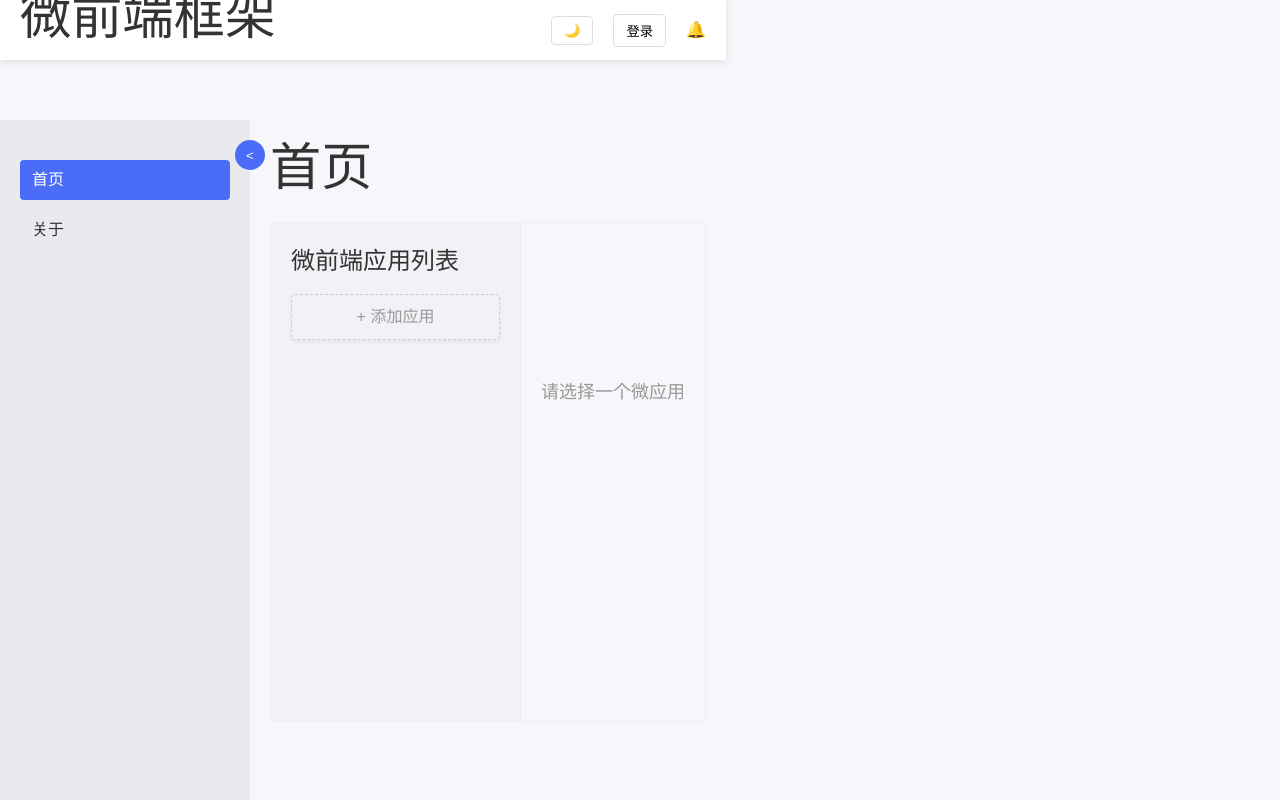
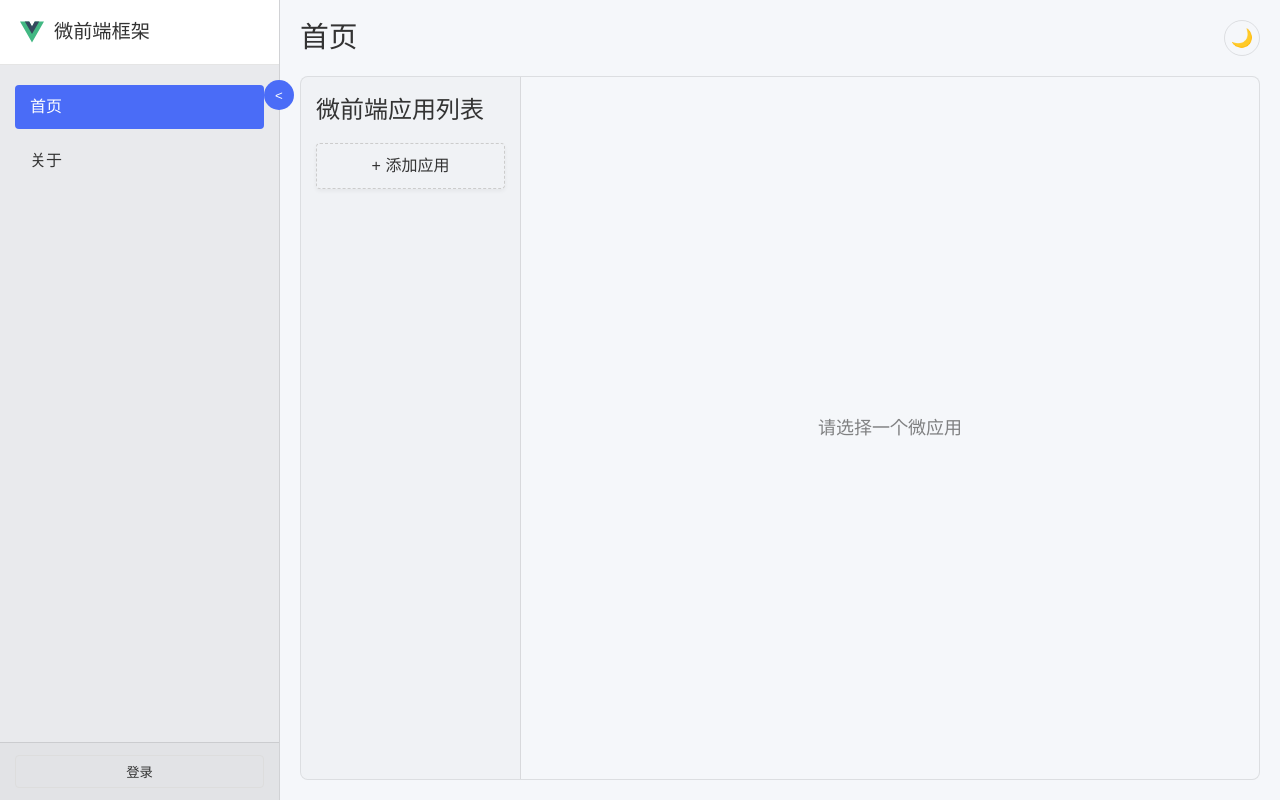
Before and after one commit to PhoenixWing321/phoinex-micro-front, a Vue app: page / in a window 1280 px wide. Built offline with nearby package versions, Linux system fonts and the light colour scheme; what wujie-vue3 would draw is missing.

Commit message:
样式调整，切换样式放到首页。其他改进

```diff
--- a/src/App.vue
+++ b/src/App.vue
@@ -1,44 +1,60 @@
-<script setup lang="ts">
-import { useFrameworkStore } from './store/framework'
-import FrameworkHeader from './components/FrameworkHeader.vue'
-
-const store = useFrameworkStore()
-</script>
-
 <template>
   <div class="app-container" :data-theme="store.currentTheme">
-    <FrameworkHeader />
-    <div class="main-content">
-      <div class="sidebar" :class="{ collapsed: store.sidebarCollapsed }">
-        <button @click="store.toggleSidebar" class="toggle-btn">
+    <!-- 左侧边栏 -->
+    <div class="sidebar" :class="{ 'collapsed': store.sidebarCollapsed }">
+      <!-- 顶部标题和控制区 -->
+      <FrameworkHeader @toggle-sidebar="toggleSidebar" />
+
+      <button @click="toggleSidebar" class="toggle-btn">
         {{ store.sidebarCollapsed ? '>' : '<' }}
       </button>
+
+      <!-- 中间导航区 -->
       <nav>
         <router-link to="/">首页</router-link>
         <router-link to="/about">关于</router-link>
       </nav>
+
+      <!-- 底部用户区 -->
+      <UserPanel />
     </div>
-      <div class="content">
+
+    <!-- 右侧内容区 -->
+    <div class="content-wrapper">
       <router-view />
     </div>
   </div>
-  </div>
 </template>
+
+<script setup lang="ts">
+import { useFrameworkStore } from './store/framework'
+import FrameworkHeader from './components/FrameworkHeader.vue'
+import UserPanel from './components/UserPanel.vue'
+
+const store = useFrameworkStore()
+
+// 切换侧边栏状态
+const toggleSidebar = () => {
+  store.toggleSidebar()
+}
+</script>
 
 <style>
 :root {
   --primary-color: #4a6cf7;
   --background-color: #f5f7fa;
   --text-color: #333;
-  --sidebar-width: 250px;
-  --sidebar-collapsed-width: 60px;
+  --sidebar-width: 280px;
+  --sidebar-collapsed-width: 80px;
   --header-height: 60px;
+  --border-color: rgba(0, 0, 0, 0.1);
 }
 
 :root[data-theme="dark"] {
   --primary-color: #6d8eff;
   --background-color: #1a1a1a;
   --text-color: #f0f0f0;
+  --border-color: rgba(255, 255, 255, 0.1);
 }
 
 * {
@@ -47,30 +63,51 @@ const store = useFrameworkStore()
   box-sizing: border-box;
 }
 
+html, body, #app {
+  width: 100%;
+  height: 100%;
+  margin: 0;
+  padding: 0;
+  overflow: hidden;
+}
+
 body {
   font-family: 'Arial', sans-serif;
   background-color: var(--background-color);
   color: var(--text-color);
 }
 
+#app {
+  display: flex;
+  flex-direction: column;
+  width: 100%;
+  height: 100%;
+}
+
 .app-container {
   display: flex;
-  flex-direction: column;
-  min-height: 100vh;
-}
-
-.main-content {
-  display: flex;
-  flex: 1;
-  padding-top: var(--header-height);
+  width: 100%;
+  height: 100vh;
+  overflow: hidden;
+  position: relative;
+  background-color: var(--background-color);
+  color: var(--text-color);
 }
 
 .sidebar {
   width: var(--sidebar-width);
+  height: 100%;
   background-color: rgba(0, 0, 0, 0.05);
-  transition: width 0.3s;
+  transition: width 0.3s ease;
   position: relative;
-  padding: 20px;
+  display: flex;
+  flex-direction: column;
+  border-right: 1px solid var(--border-color);
+  flex-shrink: 0; /* 防止侧边栏被压缩 */
+  z-index: 10;
+  position: absolute;
+  left: 0;
+  top: 0;
 }
 
 .sidebar.collapsed {
@@ -80,7 +117,7 @@ body {
 .toggle-btn {
   position: absolute;
   right: -15px;
-  top: 20px;
+  top: 80px;
   width: 30px;
   height: 30px;
   border-radius: 50%;
@@ -88,12 +125,23 @@ body {
   color: white;
   border: none;
   cursor: pointer;
-  z-index: 10;
+  z-index: 20;
 }
 
-.content {
+.content-wrapper {
   flex: 1;
   padding: 20px;
+  overflow-y: auto;
+  height: 100%;
+  margin-left: var(--sidebar-width);
+  transition: margin-left 0.3s;
+  width: calc(100% - var(--sidebar-width));
+  background-color: var(--background-color);
+}
+
+.sidebar.collapsed ~ .content-wrapper {
+  margin-left: var(--sidebar-collapsed-width);
+  width: calc(100% - var(--sidebar-collapsed-width));
 }
 
 nav {
@@ -101,14 +149,18 @@ nav {
   flex-direction: column;
   gap: 10px;
   margin-top: 20px;
+  padding: 0 15px;
+  overflow-y: auto;
+  flex: 1;
 }
 
 nav a {
   color: var(--text-color);
   text-decoration: none;
-  padding: 8px 12px;
+  padding: 10px 15px;
   border-radius: 4px;
   transition: background-color 0.3s;
+  white-space: nowrap;
 }
 
 nav a:hover, nav a.router-link-active {
@@ -119,5 +171,14 @@ nav a:hover, nav a.router-link-active {
 .sidebar.collapsed nav a {
   overflow: hidden;
   white-space: nowrap;
+  padding: 10px 5px;
+  display: flex;
+  justify-content: center;
+  font-size: 0.9rem;
+}
+
+:root[data-theme="dark"] .sidebar {
+  background-color: rgba(255, 255, 255, 0.03);
+  border-right-color: var(--border-color);
 }
 </style>
--- a/src/components/FrameworkHeader.vue
+++ b/src/components/FrameworkHeader.vue
@@ -1,29 +1,21 @@
 <template>
   <header class="framework-header">
-    <div class="logo">
-      <h1>微前端框架</h1>
+    <div class="logo"
+         :class="{ 'logo-collapsed': store.sidebarCollapsed }"
+         @click="$emit('toggle-sidebar')"
+         title="点击切换侧边栏">
+      <div class="vue-logo" :class="{ 'vue-logo-collapsed': store.sidebarCollapsed }">
+        <svg xmlns="http://www.w3.org/2000/svg" viewBox="0 0 196.32 170.02" width="24" height="24">
+          <path fill="#42b883" d="M120.83 0L98.16 39.26 75.49 0H0l98.16 170.02L196.32 0h-75.49z"/>
+          <path fill="#35495e" d="M120.83 0L98.16 39.26 75.49 0H39.26l58.9 102.01L157.06 0h-36.23z"/>
+        </svg>
+      </div>
+      <h1 v-show="!store.sidebarCollapsed">微前端框架</h1>
     </div>
 
-    <div class="controls">
-      <!-- 主题切换 -->
-      <button @click="toggleTheme" class="theme-toggle">
-        {{ store.currentTheme === 'light' ? '🌙' : '☀️' }}
-      </button>
-
-      <!-- 用户信息 -->
-      <div class="user-info">
-        <template v-if="store.isLoggedIn">
-          <span>欢迎，{{ store.username }}</span>
-          <button @click="handleLogout" class="logout-btn">登出</button>
-        </template>
-        <button v-else @click="handleLogin" class="login-btn">登录</button>
-      </div>
-
-      <!-- 消息通知 -->
-      <div class="notifications">
-        <span class="icon">🔔</span>
-        <span v-if="unreadMessages.length" class="badge">{{ unreadMessages.length }}</span>
-      </div>
+    <!-- 消息通知 -->
+    <div class="notifications" v-if="unreadMessages > 0">
+      <span class="badge">{{ unreadMessages }}</span>
     </div>
   </header>
 </template>
@@ -33,77 +25,76 @@ import { computed } from 'vue'
 import { useFrameworkStore } from '../store/framework'
 import type { SystemMessage } from '../types/framework'
 
+// 定义组件可以发出的事件
+defineEmits(['toggle-sidebar'])
+
 // 使用框架store
 const store = useFrameworkStore()
 
 // 计算未读消息
-const unreadMessages = computed((): SystemMessage[] => {
-  return store.systemMessages.filter(msg => !msg.read)
+const unreadMessages = computed(() => {
+  return store.systemMessages.filter(msg => !msg.read).length
 })
-
-// 切换主题
-const toggleTheme = (): void => {
-  const newTheme = store.currentTheme === 'light' ? 'dark' : 'light'
-  store.setTheme(newTheme)
-}
-
-// 模拟登录
-const handleLogin = (): void => {
-  // 实际应用中这里会有登录逻辑
-  store.login({
-    username: '测试用户',
-    role: 'user',
-    id: 1
-  })
-  store.addSystemMessage('登录成功！')
-}
-
-// 登出
-const handleLogout = (): void => {
-  store.logout()
-  store.addSystemMessage('您已安全登出')
-}
 </script>
 
 <style scoped>
 .framework-header {
+  padding: 15px;
+  background-color: var(--header-bg, rgba(0, 0, 0, 0.03));
+  border-bottom: 1px solid rgba(0, 0, 0, 0.1);
   display: flex;
   justify-content: space-between;
   align-items: center;
-  padding: 0 20px;
-  height: 60px;
-  background-color: var(--header-bg, #fff);
-  box-shadow: 0 2px 8px rgba(0, 0, 0, 0.1);
 }
 
-.controls {
+.logo {
   display: flex;
   align-items: center;
-  gap: 20px;
+  gap: 10px;
+  cursor: pointer;
+  transition: all 0.3s;
+  padding: 5px;
+  border-radius: 4px;
 }
 
-.theme-toggle, .login-btn, .logout-btn {
-  padding: 6px 12px;
-  border-radius: 4px;
-  border: 1px solid #ddd;
-  background: transparent;
-  cursor: pointer;
-  transition: all 0.3s;
+.logo:hover {
+  background-color: rgba(0, 0, 0, 0.05);
 }
 
-.theme-toggle:hover, .login-btn:hover, .logout-btn:hover {
-  background-color: #f0f0f0;
+.logo-collapsed {
+  justify-content: center;
+}
+
+.vue-logo {
+  display: flex;
+  align-items: center;
+  justify-content: center;
+}
+
+.vue-logo-collapsed {
+  transform: scale(1.2);
+}
+
+.logo h1 {
+  font-size: 1.2rem;
+  margin: 0;
+  white-space: nowrap;
+  overflow: hidden;
+  text-overflow: ellipsis;
+  color: var(--text-color);
 }
 
 .notifications {
   position: relative;
   cursor: pointer;
+  width: 24px;
+  height: 24px;
 }
 
 .badge {
   position: absolute;
-  top: -8px;
-  right: -8px;
+  top: -5px;
+  right: -5px;
   background-color: red;
   color: white;
   border-radius: 50%;
@@ -117,20 +108,19 @@ const handleLogout = (): void => {
 
 /* 暗黑主题适配 */
 :root[data-theme="dark"] .framework-header {
-  --header-bg: #333;
+  --header-bg: rgba(255, 255, 255, 0.03);
+  border-bottom-color: rgba(255, 255, 255, 0.1);
+}
+
+:root[data-theme="dark"] .logo:hover {
+  background-color: rgba(255, 255, 255, 0.05);
+}
+
+:root[data-theme="dark"] .notifications {
   color: #fff;
 }
 
-:root[data-theme="dark"] .theme-toggle,
-:root[data-theme="dark"] .login-btn,
-:root[data-theme="dark"] .logout-btn {
-  border-color: #555;
-  color: #fff;
-}
-
-:root[data-theme="dark"] .theme-toggle:hover,
-:root[data-theme="dark"] .login-btn:hover,
-:root[data-theme="dark"] .logout-btn:hover {
-  background-color: #444;
+:root[data-theme="dark"] .notifications .badge {
+  background-color: #ff4d4d;
 }
 </style>
--- /dev/null
+++ b/src/components/UserPanel.vue
@@ -0,0 +1,110 @@
+<template>
+  <div class="user-panel">
+    <template v-if="store.isLoggedIn">
+      <div class="user-info">
+        <span class="username">{{ store.username }}</span>
+        <button @click="handleLogout" class="logout-btn">登出</button>
+      </div>
+    </template>
+    <button v-else @click="handleLogin" class="login-btn">登录</button>
+  </div>
+</template>
+
+<script setup lang="ts">
+import { useFrameworkStore } from '../store/framework'
+
+// 使用框架store
+const store = useFrameworkStore()
+
+// 模拟登录
+const handleLogin = (): void => {
+  // 实际应用中这里会有登录逻辑
+  store.login({
+    username: '测试用户',
+    role: 'user',
+    id: 1
+  })
+  store.addSystemMessage('登录成功！')
+}
+
+// 登出
+const handleLogout = (): void => {
+  store.logout()
+  store.addSystemMessage('您已安全登出')
+}
+</script>
+
+<style scoped>
+.user-panel {
+  padding: 12px 15px;
+  background-color: rgba(0, 0, 0, 0.03);
+  border-top: 1px solid rgba(0, 0, 0, 0.1);
+  display: flex;
+  align-items: center;
+  justify-content: space-between;
+}
+
+.user-info {
+  display: flex;
+  align-items: center;
+  gap: 10px;
+  width: 100%;
+}
+
+.username {
+  font-size: 0.9rem;
+  white-space: nowrap;
+  overflow: hidden;
+  text-overflow: ellipsis;
+  flex: 1;
+  color: var(--text-color);
+}
+
+.login-btn, .logout-btn {
+  padding: 6px 12px;
+  border-radius: 4px;
+  border: 1px solid #ddd;
+  background: transparent;
+  cursor: pointer;
+  transition: all 0.3s;
+  white-space: nowrap;
+  color: var(--text-color);
+}
+
+.login-btn {
+  width: 100%;
+}
+
+.login-btn:hover, .logout-btn:hover {
+  background-color: rgba(0, 0, 0, 0.05);
+}
+
+/* 侧边栏折叠时的样式 */
+:deep(.sidebar.collapsed) .user-panel {
+  padding: 12px 5px;
+}
+
+:deep(.sidebar.collapsed) .username {
+  display: none;
+}
+
+:deep(.sidebar.collapsed) .logout-btn {
+  width: 100%;
+}
+
+/* 暗黑主题适配 */
+:root[data-theme="dark"] .user-panel {
+  background-color: rgba(255, 255, 255, 0.03);
+  border-top-color: rgba(255, 255, 255, 0.1);
+}
+
+:root[data-theme="dark"] .login-btn,
+:root[data-theme="dark"] .logout-btn {
+  border-color: #555;
+}
+
+:root[data-theme="dark"] .login-btn:hover,
+:root[data-theme="dark"] .logout-btn:hover {
+  background-color: rgba(255, 255, 255, 0.05);
+}
+</style>
--- a/src/store/framework.ts
+++ b/src/store/framework.ts
@@ -41,11 +41,11 @@ export const useFrameworkStore = defineStore('framework', {
       this.sidebarCollapsed = !this.sidebarCollapsed
     },
 
-    // 设置主题
-    setTheme(theme: 'light' | 'dark'): void {
-      this.currentTheme = theme
-      // 可以在这里添加更改DOM主题类的逻辑
-      document.documentElement.setAttribute('data-theme', theme)
+    // 切换主题
+    toggleTheme() {
+      this.currentTheme = this.currentTheme === 'light' ? 'dark' : 'light'
+      // 更新根元素的data-theme属性
+      document.documentElement.setAttribute('data-theme', this.currentTheme)
     },
 
     // 设置用户信息并登录
--- a/src/views/About.vue
+++ b/src/views/About.vue
@@ -1,6 +1,8 @@
 <template>
   <div class="about">
-    <h1>关于</h1>
+    <div class="about-header">
+      <h1>关于</h1>
+    </div>
     <div class="about-content">
       <h2>微前端框架</h2>
       <p>这是一个基于Vite + Vue3 + Wujie的微前端框架。</p>
@@ -26,17 +28,42 @@
   </div>
 </template>
 
+<script setup lang="ts">
+import { useFrameworkStore } from '../store/framework'
+
+const store = useFrameworkStore()
+</script>
+
 <style scoped>
 .about {
-  max-width: 800px;
-  margin: 0 auto;
+  width: 100%;
+  height: 100%;
+  display: flex;
+  flex-direction: column;
+  margin-left: 0; /* 确保没有左侧margin */
+}
+
+.about-header {
+  display: flex;
+  justify-content: space-between;
+  align-items: center;
+  margin-bottom: 20px;
+}
+
+h1 {
+  font-size: 1.8rem;
+  color: var(--text-color);
+  margin: 0;
 }
 
 .about-content {
-  margin-top: 20px;
-  padding: 20px;
+  padding: 25px;
   background-color: rgba(0, 0, 0, 0.02);
   border-radius: 8px;
+  flex: 1;
+  overflow-y: auto;
+  border: 1px solid rgba(0, 0, 0, 0.1);
+  color: var(--text-color);
 }
 
 h2 {
@@ -46,6 +73,7 @@ h2 {
 
 h3 {
   margin: 20px 0 10px;
+  color: var(--text-color);
 }
 
 p {
@@ -63,7 +91,14 @@ li {
   line-height: 1.5;
 }
 
+strong {
+  color: var(--primary-color);
+  font-weight: 600;
+}
+
+/* 暗黑主题适配 */
 :root[data-theme="dark"] .about-content {
-  background-color: rgba(255, 255, 255, 0.05);
+  background-color: rgba(255, 255, 255, 0.03);
+  border-color: rgba(255, 255, 255, 0.1);
 }
 </style>
--- a/src/views/Home.vue
+++ b/src/views/Home.vue
@@ -1,6 +1,12 @@
 <template>
   <div class="home">
-    <h1>首页</h1>
+    <div class="home-header">
+      <h1>首页</h1>
+      <!-- 主题切换按钮 -->
+      <button @click="toggleTheme" class="theme-toggle">
+        {{ store.currentTheme === 'light' ? '🌙' : '☀️' }}
+      </button>
+    </div>
     <div class="wujie-container">
       <div class="wujie-apps">
         <h2>微前端应用列表</h2>
@@ -24,7 +30,7 @@
         <div v-if="store.currentApp" class="current-app">
           <h3>当前应用: {{ store.currentAppName }}</h3>
           <!-- 这里是wujie的容器 -->
-          <div :id="store.currentApp.container"></div>
+          <div :id="store.currentApp.container" class="wujie-container-app"></div>
         </div>
         <div v-else class="no-app">
           请选择一个微应用
@@ -99,32 +105,98 @@ const addApp = () => {
     showAddAppForm.value = false
   }
 }
+
+// 切换主题
+const toggleTheme = () => {
+  store.toggleTheme()
+}
 </script>
 
 <style scoped>
 .home {
-  position: relative;
+  width: 100%;
+  height: 100%;
+  display: flex;
+  flex-direction: column;
+  margin-left: 0; /* 确保没有左侧margin */
+}
+
+.home-header {
+  display: flex;
+  justify-content: space-between;
+  align-items: center;
+  margin-bottom: 20px;
+}
+
+h1 {
+  font-size: 1.8rem;
+  color: var(--text-color);
+  margin: 0;
+}
+
+.theme-toggle {
+  background-color: transparent;
+  border: 1px solid var(--border-color);
+  border-radius: 50%;
+  width: 36px;
+  height: 36px;
+  display: flex;
+  align-items: center;
+  justify-content: center;
+  cursor: pointer;
+  font-size: 18px;
+  transition: all 0.3s;
+  color: var(--text-color);
+}
+
+.theme-toggle:hover {
+  background-color: rgba(0, 0, 0, 0.05);
+  transform: translateY(-2px);
+}
+
+:root[data-theme="dark"] .theme-toggle:hover {
+  background-color: rgba(255, 255, 255, 0.1);
 }
 
 .wujie-container {
   display: flex;
-  margin-top: 20px;
-  border: 1px solid #eee;
+  flex: 1;
+  border: 1px solid rgba(0, 0, 0, 0.1);
   border-radius: 8px;
   overflow: hidden;
-  min-height: 500px;
+  height: calc(100% - 60px);
+  background-color: var(--background-color);
 }
 
 .wujie-apps {
-  width: 250px;
-  padding: 20px;
+  width: 220px;
+  min-width: 220px;
+  flex-shrink: 0;
+  padding: 15px;
   background-color: rgba(0, 0, 0, 0.02);
-  border-right: 1px solid #eee;
+  border-right: 1px solid rgba(0, 0, 0, 0.1);
+  overflow-y: auto;
 }
 
 .wujie-content {
   flex: 1;
   padding: 20px;
+  overflow-y: auto;
+  display: flex;
+  flex-direction: column;
+}
+
+.wujie-container-app {
+  flex: 1;
+  margin-top: 15px;
+  border: 1px dashed rgba(0, 0, 0, 0.1);
+  border-radius: 4px;
+  min-height: 400px;
+}
+
+h2, h3 {
+  color: var(--text-color);
+  margin-bottom: 15px;
 }
 
 .app-list {
@@ -137,10 +209,11 @@ const addApp = () => {
 .app-item {
   padding: 10px 15px;
   border-radius: 4px;
-  background-color: white;
+  background-color: rgba(255, 255, 255, 0.8);
   cursor: pointer;
   transition: all 0.3s;
   box-shadow: 0 2px 4px rgba(0, 0, 0, 0.05);
+  color: #333;
 }
 
 .app-item:hover {
@@ -157,16 +230,23 @@ const addApp = () => {
   border: 1px dashed #ccc;
   background-color: transparent;
   text-align: center;
-  color: #999;
+  color: var(--text-color);
 }
 
 .no-app {
   display: flex;
   align-items: center;
   justify-content: center;
-  height: 300px;
-  color: #999;
+  height: 100%;
+  color: var(--text-color);
+  opacity: 0.6;
   font-size: 18px;
+}
+
+.current-app {
+  display: flex;
+  flex-direction: column;
+  height: 100%;
 }
 
 .add-app-form {
@@ -183,11 +263,12 @@ const addApp = () => {
 }
 
 .form-content {
-  background-color: white;
+  background-color: var(--background-color);
   padding: 30px;
   border-radius: 8px;
   width: 400px;
   max-width: 90%;
+  color: var(--text-color);
 }
 
 .form-group {
@@ -203,8 +284,10 @@ const addApp = () => {
 .form-group input {
   width: 100%;
   padding: 8px 12px;
-  border: 1px solid #ddd;
+  border: 1px solid rgba(0, 0, 0, 0.1);
   border-radius: 4px;
+  background-color: var(--background-color);
+  color: var(--text-color);
 }
 
 .form-actions {
@@ -217,8 +300,9 @@ const addApp = () => {
 .form-actions button {
   padding: 8px 16px;
   border-radius: 4px;
-  border: 1px solid #ddd;
-  background-color: white;
+  border: 1px solid rgba(0, 0, 0, 0.1);
+  background-color: var(--background-color);
+  color: var(--text-color);
   cursor: pointer;
 }
 
@@ -228,37 +312,36 @@ const addApp = () => {
   border-color: var(--primary-color);
 }
 
+/* 暗黑主题适配 */
 :root[data-theme="dark"] .wujie-apps {
-  background-color: rgba(255, 255, 255, 0.05);
-  border-right-color: #333;
+  background-color: rgba(255, 255, 255, 0.03);
+  border-right-color: rgba(255, 255, 255, 0.1);
 }
 
 :root[data-theme="dark"] .wujie-container {
-  border-color: #333;
+  border-color: rgba(255, 255, 255, 0.1);
 }
 
 :root[data-theme="dark"] .app-item {
-  background-color: #2a2a2a;
+  background-color: rgba(255, 255, 255, 0.05);
+  color: var(--text-color);
 }
 
 :root[data-theme="dark"] .app-item.add {
-  border-color: #555;
-  color: #aaa;
+  border-color: rgba(255, 255, 255, 0.2);
 }
 
-:root[data-theme="dark"] .form-content {
-  background-color: #2a2a2a;
+:root[data-theme="dark"] .wujie-container-app {
+  border-color: rgba(255, 255, 255, 0.1);
 }
 
 :root[data-theme="dark"] .form-group input {
-  background-color: #333;
-  border-color: #555;
-  color: #eee;
+  background-color: rgba(0, 0, 0, 0.2);
+  border-color: rgba(255, 255, 255, 0.1);
 }
 
 :root[data-theme="dark"] .form-actions button {
-  background-color: #333;
-  border-color: #555;
-  color: #eee;
+  background-color: rgba(0, 0, 0, 0.2);
+  border-color: rgba(255, 255, 255, 0.1);
 }
 </style>
```
Lines whose indentation alone changed are shown as unchanged.
